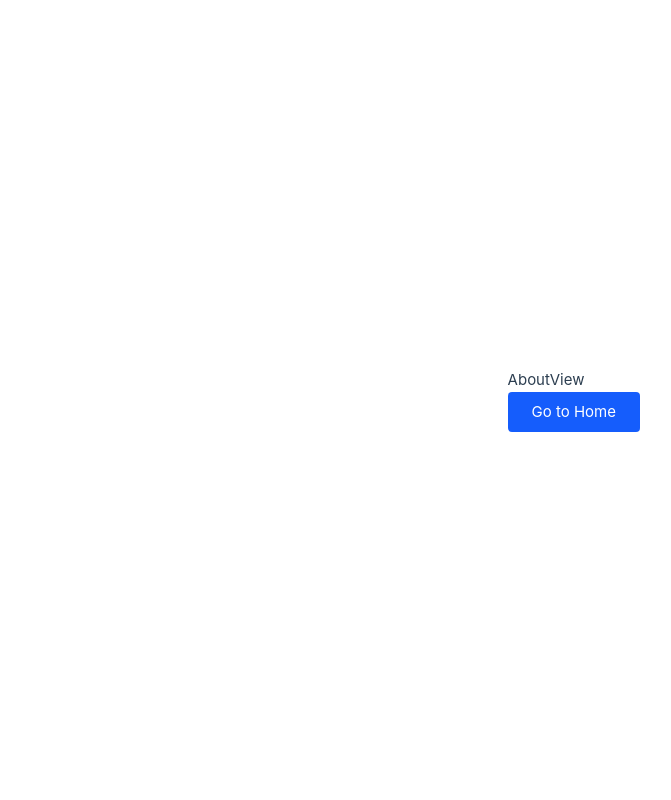
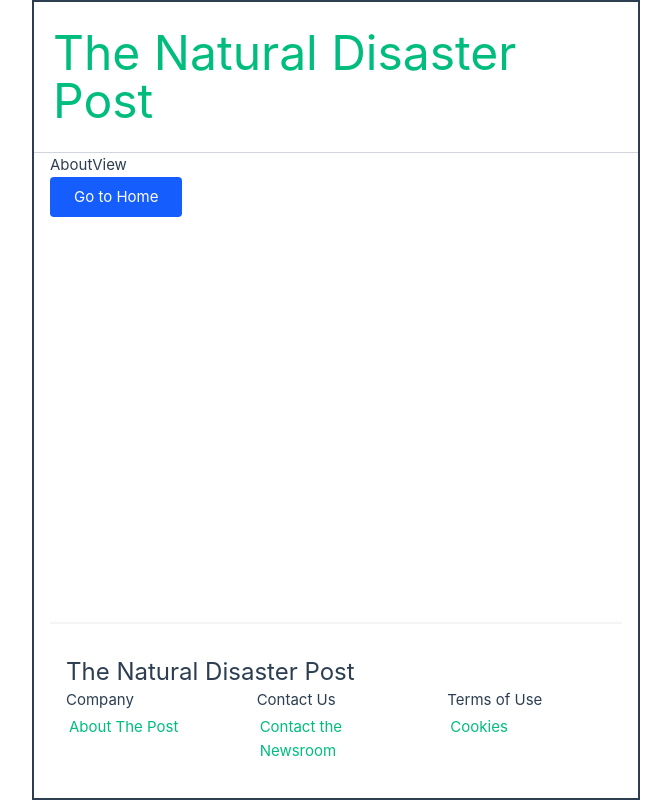
Before and after one commit to KrisPett/natural-disaster-post-vue, a Vue app: page /about in a window 1280 px wide. Shown: the whole page, without its empty margins (0-671 px from the left). Built offline with nearby package versions, Linux system fonts and the light colour scheme; the HTML template or start-up script is replaced by a standard one.

Commit message:
feat: restructure App.vue layout; implement Header and Footer components; enhance HomeView with dynamic news item display

```diff
--- a/src/App.vue
+++ b/src/App.vue
@@ -1,46 +1,18 @@
 <script setup lang="ts">
-import HelloWorld from './components/HelloWorld.vue'
-import TheWelcome from './components/TheWelcome.vue'
+import Header from './components/Header.vue';
+import Footer from './components/Footer.vue';
 </script>
 
 <template>
-  <!-- <header>
-    <div class="wrapper">
-      <HelloWorld msg="Header" />
+  <div style="min-height: 100vh" class="flex flex-col border-2">
+    <Header />
+    <main class="flex-1">
+      <div class="max-w-screen-xl mx-auto px-4">
+        <router-view />
+      </div>
+    </main>
+    <div class="max-w-screen-xl w-full mx-auto px-4">
+      <Footer />
     </div>
-  </header> -->
-
-  <main>
-    <!-- <TheWelcome /> -->
-     <router-view />
-  </main>
+  </div>
 </template>
-
-<style scoped>
-header {
-  line-height: 1.5;
-}
-
-.logo {
-  display: block;
-  margin: 0 auto 2rem;
-}
-
-@media (min-width: 1024px) {
-  header {
-    display: flex;
-    place-items: center;
-    padding-right: calc(var(--section-gap) / 2);
-  }
-
-  .logo {
-    margin: 0 2rem 0 0;
-  }
-
-  header .wrapper {
-    display: flex;
-    place-items: flex-start;
-    flex-wrap: wrap;
-  }
-}
-</style>
--- /dev/null
+++ b/src/components/Footer.vue
@@ -0,0 +1,29 @@
+<template>
+  <footer class="py-8 border-t-2 border-zinc-100">
+    <div class="max-w-screen-xl mx-auto px-4 flex flex-col items-center">
+      <div class="text-center md:text-start w-full text-2xl mb-6">
+        The Natural Disaster Post
+      </div>
+      <div class="grid grid-cols-1 sm:grid-cols-2 md:grid-cols-3 gap-8 w-full text-center md:text-left">
+        <div>
+          <h3 class="font-semibold mb-2">Company</h3>
+          <a href="/about" class="block text-muted-foreground hover:text-foreground">
+            About The Post
+          </a>
+        </div>
+        <div>
+          <h3 class="font-semibold mb-2">Contact Us</h3>
+          <a href="/contact-the-newsroom" class="block text-muted-foreground hover:text-foreground">
+            Contact the Newsroom
+          </a>
+        </div>
+        <div>
+          <h3 class="font-semibold mb-2">Terms of Use</h3>
+          <a href="/cookies" class="block text-muted-foreground hover:text-foreground">
+            Cookies
+          </a>
+        </div>
+      </div>
+    </div>
+  </footer>
+</template>
--- /dev/null
+++ b/src/components/Header.vue
@@ -0,0 +1,31 @@
+<script setup lang="ts">
+import { ref, onMounted, onUnmounted } from 'vue';
+
+const isScrolled = ref(false);
+
+const handleScroll = () => {
+  isScrolled.value = window.scrollY > 50;
+};
+
+onMounted(() => {
+  window.addEventListener('scroll', handleScroll);
+});
+onUnmounted(() => {
+  window.removeEventListener('scroll', handleScroll);
+});
+</script>
+
+<template>
+  <header
+    :class="[
+      'w-full border-b border-gray-300 sticky top-0 z-50 transition-all duration-200 ease-in-out',
+      isScrolled ? 'bg-white shadow py-2' : 'bg-white py-6'
+    ]"
+  >
+    <div class="px-4 flex justify-center">
+      <a href="/" class="text-xl xs:text-2xl sm:text-4xl md:text-5xl font-unifraktur">
+        The Natural Disaster Post
+      </a>
+    </div>
+  </header>
+</template>
--- a/src/stores/homeView.ts
+++ b/src/stores/homeView.ts
@@ -19,19 +19,7 @@ export const useHomeViewStore = defineStore("homeView", {
   }),
 
   getters: {
-    newsItems: (state) => state.homePageData?.newsItems ?? [],
-
-    featuredItems: (state) => state.homePageData?.newsItems.slice(0, 3) ?? [],
-
-    recentItems: (state) => state.homePageData?.newsItems.slice(0, 5) ?? [],
-
-    getNewsItemById:
-      (state) =>
-      (id: string): NewsItemDTO | undefined => {
-        return state.homePageData?.newsItems.find((item) => item.id === id);
-      },
-
-    hasData: (state) => state.homePageData !== null && state.homePageData.newsItems.length > 0,
+    getData: (state) => state.homePageData,
   },
 
   actions: {
--- a/src/views/HomeView.vue
+++ b/src/views/HomeView.vue
@@ -1,7 +1,7 @@
 <script setup lang="ts">
 import { useRouter } from 'vue-router'
 import { useHomeViewStore } from '@/stores/HomeView'
-import { onMounted, watch } from 'vue'
+import { onMounted } from 'vue'
 
 const router = useRouter()
 const homeViewStore = useHomeViewStore()
@@ -10,19 +10,40 @@ function goToAbout(): void {
   router.push('/about')
 }
 
+function goToNews(id: string) {
+  router.push(`/news/${id}`)
+}
+
 onMounted(() => {
   homeViewStore.fetchHomePageData()
 })
-
-watch(() => homeViewStore.homePageData, (newData) => {
-  console.log(newData);
-})
-
 </script>
 
 <template>
-  <h2>HomeView</h2>
-  <button @click="goToAbout" class="px-6 py-2 bg-blue-600 text-white rounded hover:bg-blue-700 transition">
+  <main class="flex">
+    <div class="w-full">
+      <div class="flex flex-col gap-4 max-w-screen-xl mt-10">
+        <template v-if="homeViewStore.isLoading">
+          <div class="flex justify-center"><span>Loading...</span></div>
+        </template>
+        <template v-else>
+          <template v-for="item in homeViewStore.getData?.newsItems || []" :key="item.id">
+            <div
+              class="cursor-pointer border rounded p-4 flex gap-4 hover:bg-gray-50"
+              @click="goToNews(item.id)"
+            >
+              <img :src="item.imageSrc" alt="" class="w-24 h-24 object-cover rounded" />
+              <div>
+                <h3 class="font-bold text-lg">{{ item.title }}</h3>
+                <p class="text-gray-600">{{ item.description }}</p>
+              </div>
+            </div>
+          </template>
+        </template>
+      </div>
+    </div>
+  </main>
+  <button @click="goToAbout" class="px-6 py-2 bg-blue-600 text-white rounded hover:bg-blue-700 transition mt-8">
     Go to About
   </button>
 </template>
```
